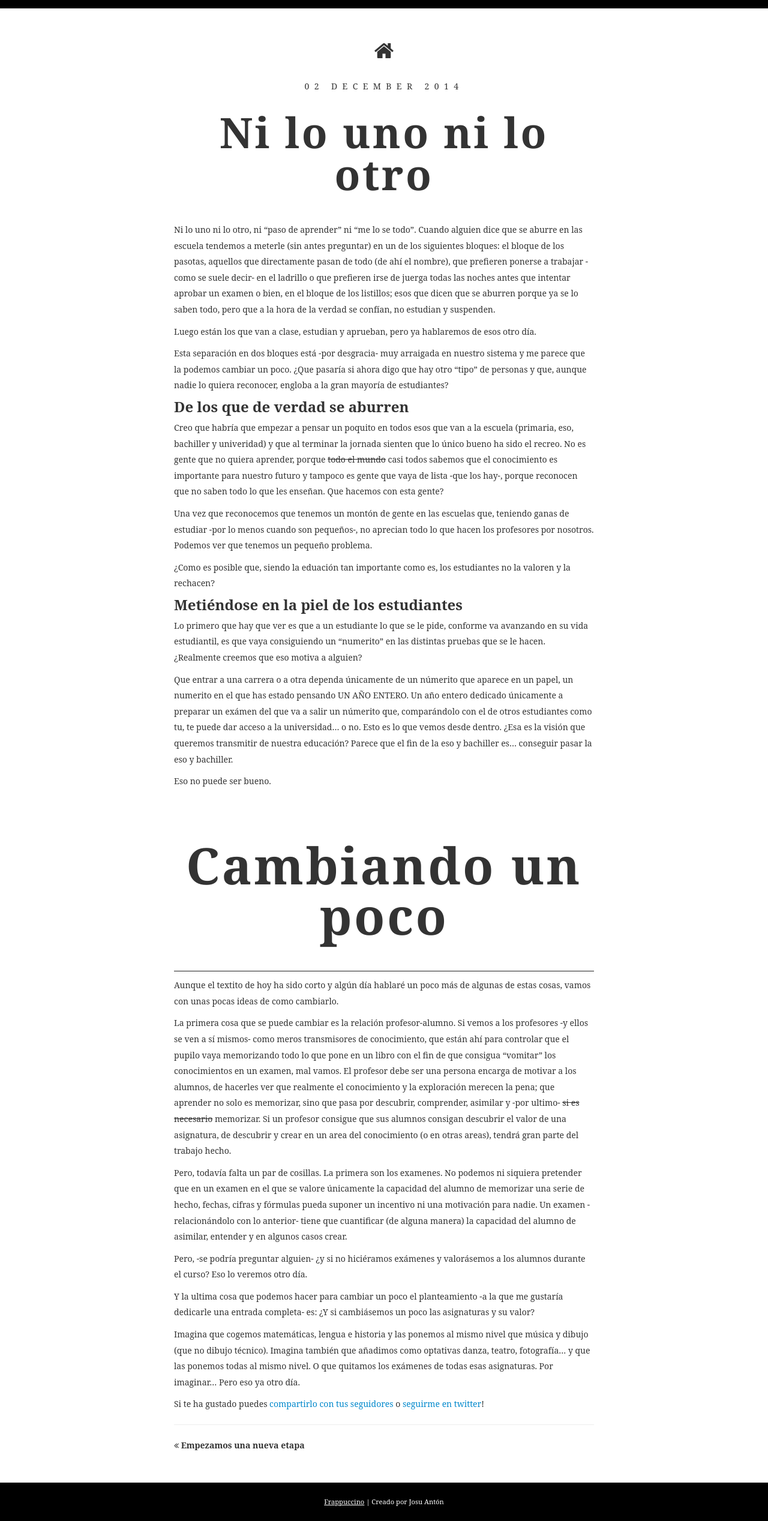
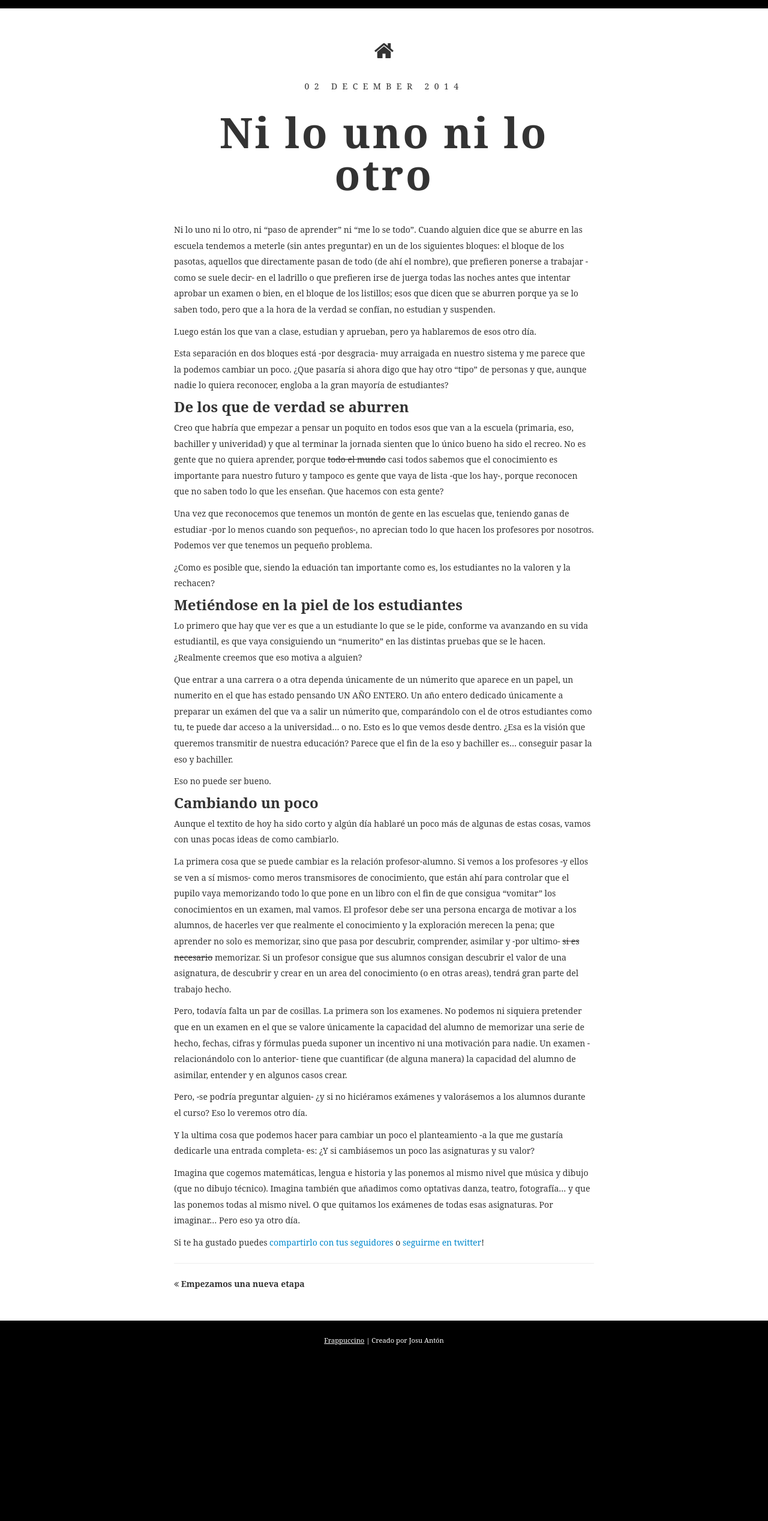
Before and after one commit to josuantonsanz/josuantonsanz.github.io, a Jekyll site: the page built from _posts/2014-12-2-ni-lo-uno.md, in a window 1280 px wide. Shown: the whole page at 60% size. Built offline with Jekyll 4.4.1, drawn with Linux system fonts in a browser that asks for light colours; some web fonts are replaced; comment, search, counter and statistics services are not loaded; after the commit the page ends 2266 px from its top, so only the background shows below that.

```diff
--- a/_posts/2014-12-2-ni-lo-uno.md
+++ b/_posts/2014-12-2-ni-lo-uno.md
@@ -9,6 +9,7 @@ Luego están los que van a clase, estudian y aprueban, pero ya hablaremos de eso
 
 Esta separación en dos bloques está -por desgracia- muy arraigada en nuestro sistema y me parece que la podemos cambiar un poco. ¿Que pasaría si ahora digo que hay otro "tipo" de personas y que, aunque nadie lo quiera reconocer, engloba a la gran mayoría de estudiantes?
 
+
 ### De los que de verdad se aburren
 
 Creo que habría que empezar a pensar un poquito en todos esos que van a la escuela (primaria, eso, bachiller y univeridad) y que al terminar la jornada sienten que lo único bueno ha sido el recreo. No es gente que no quiera aprender, porque ~~todo el mundo~~ casi todos sabemos que el conocimiento es importante para nuestro futuro y tampoco es gente que vaya de lista -que los hay-, porque reconocen que no saben todo lo que les enseñan. Que hacemos con esta gente?
@@ -16,6 +17,7 @@ Creo que habría que empezar a pensar un poquito en todos esos que van a la escu
 Una vez que reconocemos que tenemos un montón de gente en las escuelas que, teniendo ganas de estudiar -por lo menos cuando son pequeños-, no aprecian todo lo que hacen los profesores por nosotros. Podemos ver que tenemos un pequeño problema.
 
 ¿Como es posible que, siendo la eduación tan importante como es, los estudiantes no la valoren y la rechacen?
+
 
 ### Metiéndose en la piel de los estudiantes
 
@@ -25,7 +27,8 @@ Que entrar a una carrera o a otra dependa únicamente de un númerito que aparec
 
 Eso no puede ser bueno.
 
-# Cambiando un poco
+
+### Cambiando un poco
 
 Aunque el textito de hoy ha sido corto y algún día hablaré un poco más de algunas de estas cosas, vamos con unas pocas ideas de como cambiarlo.
 
```
